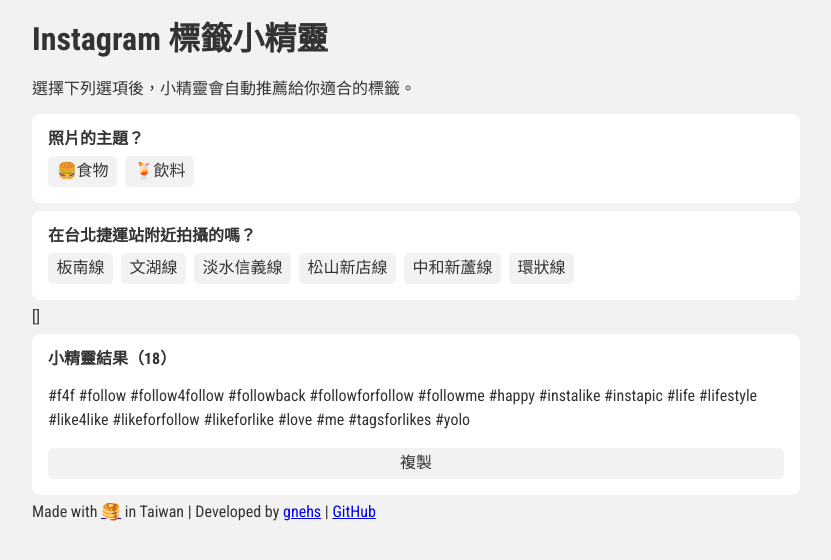
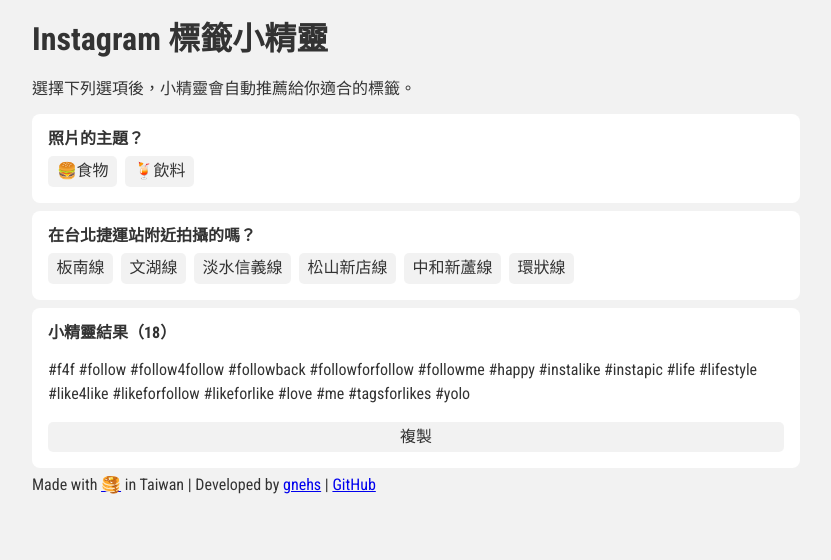
Before and after one commit to gnehs/instagram-hashtag-generator, a Vue app: page / in a window 1280 px wide. Shown: the top 560 px of the page, without its empty margins (224-1055 px from the left). Built offline with nearby package versions, Linux system fonts and the light colour scheme; a web font is replaced by a local one.

Commit message:
removed debug info

```diff
--- a/src/components/Generator.vue
+++ b/src/components/Generator.vue
@@ -1,7 +1,6 @@
 <template>
   <div class="container">
     <CategorySelector :data="selector" v-model="selected" />
-    {{selected}}
     <div class="block">
       <div class="block-title">小精靈結果（{{result.split('#').length-1}}）</div>
       <p class="result">
```
